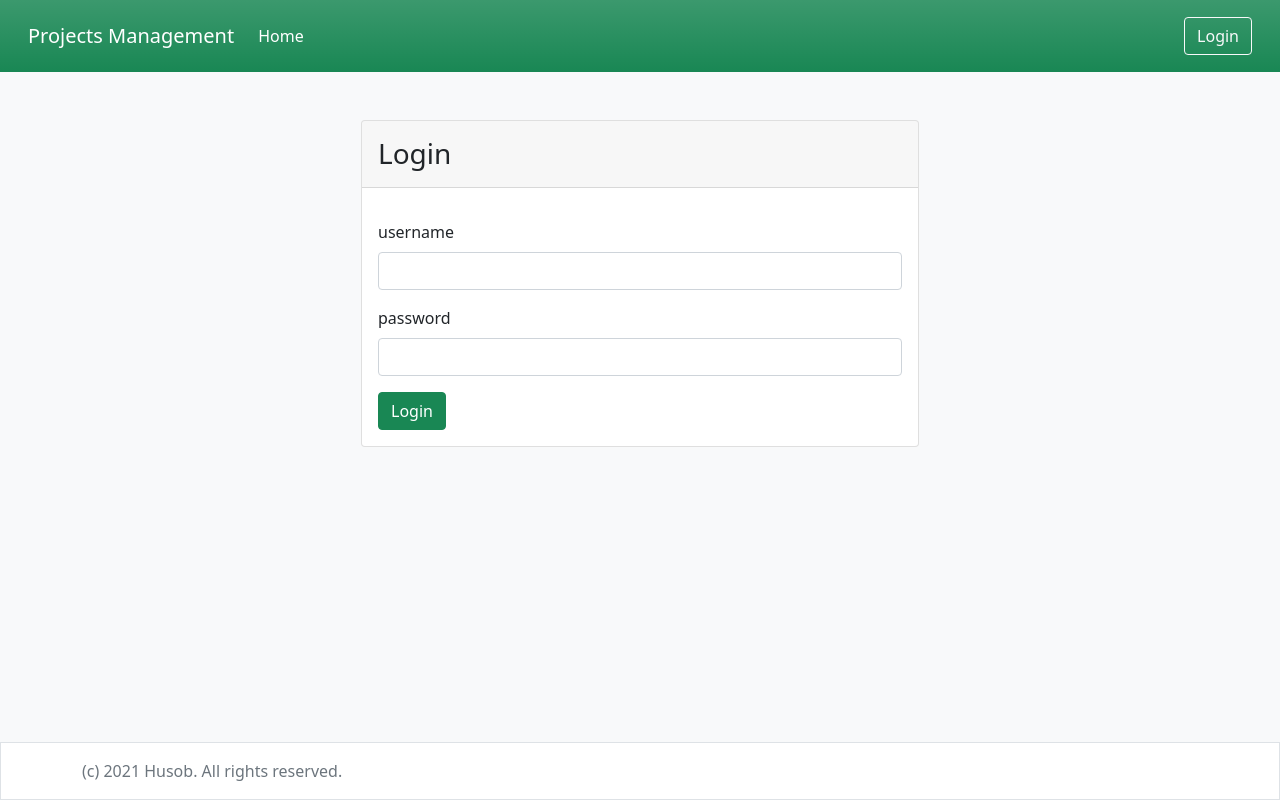
After one commit to alkaldi1406/Djangos, a Django app: page /accounts/login/ in a window 1280 px wide. The commit adds this page. Run offline with Django 5.2, Linux system fonts and the light colour scheme.

Commit message:
login & logout

```diff
--- /dev/null
+++ b/accounts/forms.py
@@ -0,0 +1,20 @@
+from django.contrib.auth.forms import AuthenticationForm
+from django import forms
+
+
+attrs = {'class':'form-control'}
+
+
+class UserLoginForm(AuthenticationForm):
+
+    def __init__(self, *args, **kwargs):
+        super(UserLoginForm, self).__init__(*args, **kwargs)
+
+    username = forms.CharField(
+        label='username',
+        widget=forms.TextInput(attrs=attrs)
+    )
+    password = forms.CharField(
+        label='password',
+        widget=forms.PasswordInput(attrs=attrs)
+    )
--- /dev/null
+++ b/accounts/templates/registration/login.html
@@ -0,0 +1,22 @@
+{% extends "base.html" %}
+{% load i18n %}
+{% block content %}
+    <div class="container">
+        <div class="row justify-content-md-center">
+            <div class="card col-md-6 px-0">
+                <div class="card-header">
+                    <h3 class="mb-0 py-2">{% trans "Login" %}</h3>
+                </div>
+                <div class="card-body">
+                    <form method="post">
+                        {% csrf_token %}
+                        {% include "common/form.html" with form=form %}
+                        <button class="btn btn-success btn-block">
+                            {% translate "Login" %}
+                        </button>
+                    </form>
+                </div>
+            </div>
+        </div>
+    </div>
+{% endblock %}
--- /dev/null
+++ b/accounts/urls.py
@@ -0,0 +1,10 @@
+from django.contrib.auth.views import LoginView
+from django.urls import path, include
+from accounts.forms import UserLoginForm
+from django.contrib.auth.views import LogoutView
+
+urlpatterns =[
+    path('login/', LoginView.as_view(authentication_form=UserLoginForm), name='login'),
+    path('logout/', LogoutView.as_view(), name='logout'),
+    path('', include('django.contrib.auth.urls')),
+]
--- a/project_eyad/settings.py
+++ b/project_eyad/settings.py
@@ -11,6 +11,7 @@ https://docs.djangoproject.com/en/5.0/ref/settings/
 """
 
 from pathlib import Path
+
 
 # Build paths inside the project like this: BASE_DIR / 'subdir'.
 BASE_DIR = Path(__file__).resolve().parent.parent
@@ -131,6 +132,8 @@ STATIC_URL = 'static/'
 
 DEFAULT_AUTO_FIELD = 'django.db.models.BigAutoField'
 
+LOGIN_REDIRECT_URL = '/'
+LOGOUT_REDIRECT_URL = '/accounts/login'
 
 INTERNAL_IPS =[
     #...
--- a/project_eyad/urls.py
+++ b/project_eyad/urls.py
@@ -22,5 +22,6 @@ import debug_toolbar
 urlpatterns = [
     path('__debug__/', include(debug_toolbar.urls)),
     path('',include('projects.urls')),
+    path('accounts/', include('accounts.urls')),
     path('admin/', admin.site.urls),
 ]
--- a/projects/templates/partials/header.html
+++ b/projects/templates/partials/header.html
@@ -1,14 +1,37 @@
 {% load i18n %}
+
+
 <nav class="navbar navbar-expand-lg navbar-dark bg-success bg-gradient p-3">
     <div class="container-fluid">
       <a class="navbar-brand" href="{% url 'Project_list' %}">{% trans 'Projects Management' %}</a>
-      <button class="navbar-toggler" type="button" data-bs-toggle="collapse" data-bs-target="#navbarNav" aria-controls="navbarNav" aria-expanded="false" aria-label="Toggle navigation">
+
+      <button class="navbar-toggler" type="button" data-bs-toggle="collapse" data-bs-target="#navbarCollapse"
+              aria-controls="navbarCollapse" aria-expanded="false">
           <span class="navbar-toggler-icon"></span>
       </button>
-      <div class="collapse navbar-collapse" id="navbarNav">
+
+      <div class="collapse navbar-collapse" id="navbarCollapse">
         <ul class="navbar-nav me-auto mb-2 mb-md-0">
           <li class="nav-item">
             <a class="nav-link active" aria-current="page" href="{% url 'Project_list' %}">{% trans 'Home' %}</a>
+          </li>
+        </ul>
+          {% if user.is_authenticated  %}
+              <ul class="navbar-nav mb-2 mb-lg-0 me-3">
+                  <li class="nav-item dropdown">
+                      <a class="nav-link active dropdown-toggle" href="#" id="navbarDropdown" role="button" data-bs-toggle="dropdown" aria-expanded="false">
+                          {{ user.username }}
+                      </a>
+                      <ul class="dropdown-menu" aria-labelledby="navbarDropdown">
+                        <li><a class="dropdown-item" href="#">{% trans 'Profile' %}</a></li>
+                        <li><hr class="dropdown-divider"></li>
+                          <li>
+                            <form method="post" action="{% url 'logout' %}">
+                                {% csrf_token %}
+                                <button type="submit" class="dropdown-item">{% trans 'Logout' %}</button>
+                            </form>
+                          </li>
+                      </ul>
                   </li>
               </ul>
             <form method="GET" action="{% url 'Project_list' %}" class="d-flex">
@@ -25,6 +48,11 @@
                     </button>
                 </div>
             </form>
+          {% else %}
+            <a class="btn btn-outline-light" href="{% url 'login' %}">
+                {% trans 'Login' %}
+            </a>
+          {% endif %}
       </div>
     </div>
 </nav>
--- a/projects/templates/project/list.html
+++ b/projects/templates/project/list.html
@@ -87,6 +87,4 @@
                 </div>
             {% endif %}
         </div>
-
-
 {% endblock %}
```
Also changed, not shown: projects/views.py (+8 -7 lines). Lines whose indentation alone changed are shown as unchanged.
